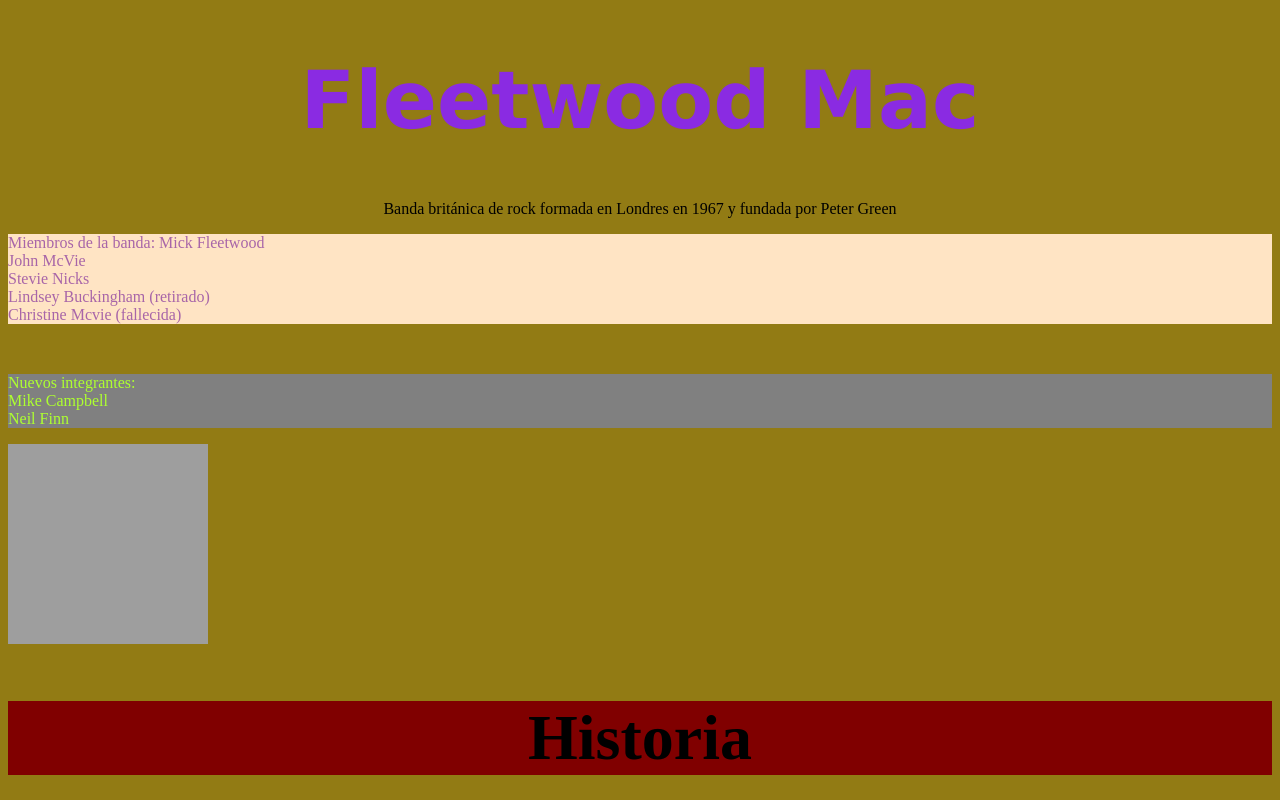
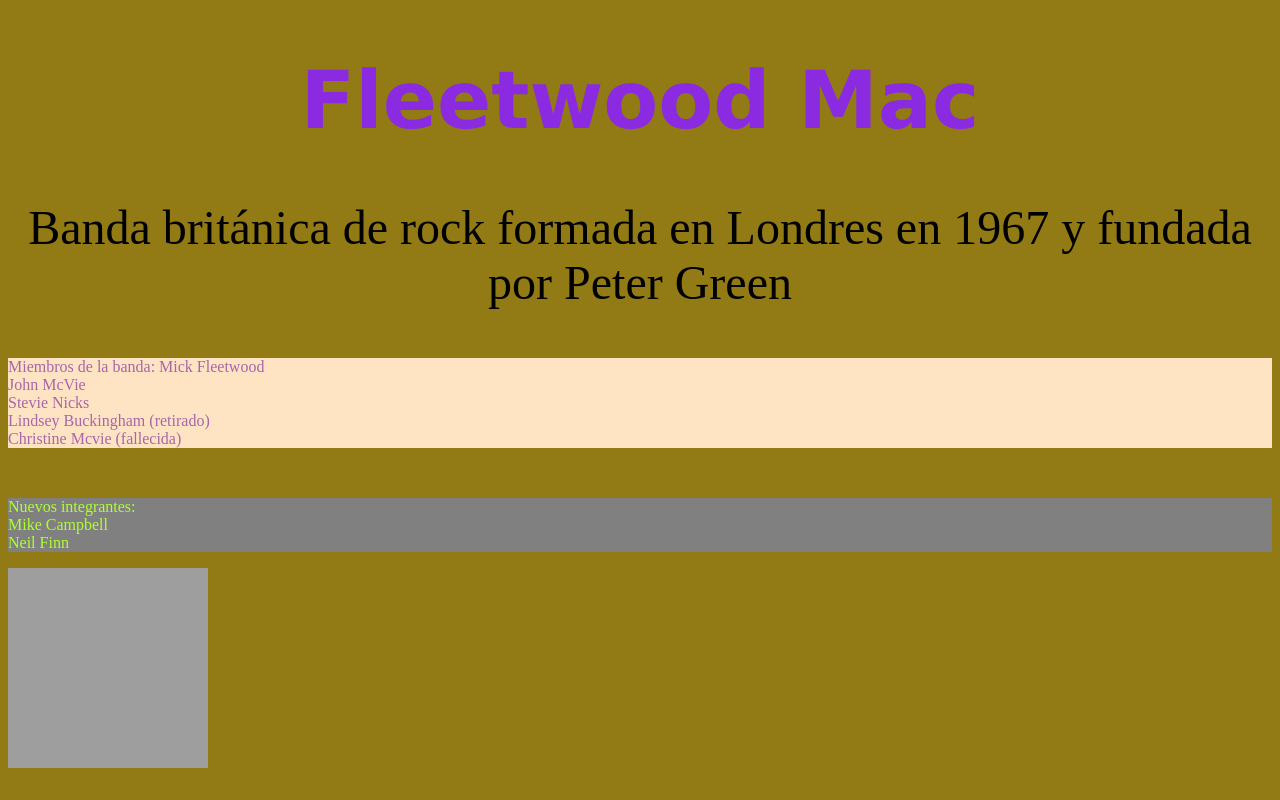
Before and after one commit to ivansapphire/LLMM, a plain HTML site: page tema1/Ejercicio7HTML.html in a window 1280 px wide. Shown: the top 800 px of the page. Drawn offline with Linux system fonts and the light colour scheme; grey boxes are pictures that could not be loaded.

Commit message:
Update Ejercicio7HTML.html

```diff
--- a/tema1/Ejercicio7HTML.html
+++ b/tema1/Ejercicio7HTML.html
@@ -6,7 +6,7 @@
  </head>
 <body style="background-color:rgb(146, 123, 20);">
     <h1 style="text-align:center; color:blueviolet; font-family:verdana; font-size:500%;">Fleetwood Mac</h1>
-    <p style="text-align:center;">Banda británica de rock formada en Londres en 1967 y fundada por Peter Green</p>
+    <p style="text-align:center;font-size:300%">Banda británica de rock formada en Londres en 1967 y fundada por Peter Green</p>
         <p style="color:rgb(168, 101, 168); background-color:bisque"> Miembros de la banda:
             Mick Fleetwood<br>
             John McVie<br>
```
